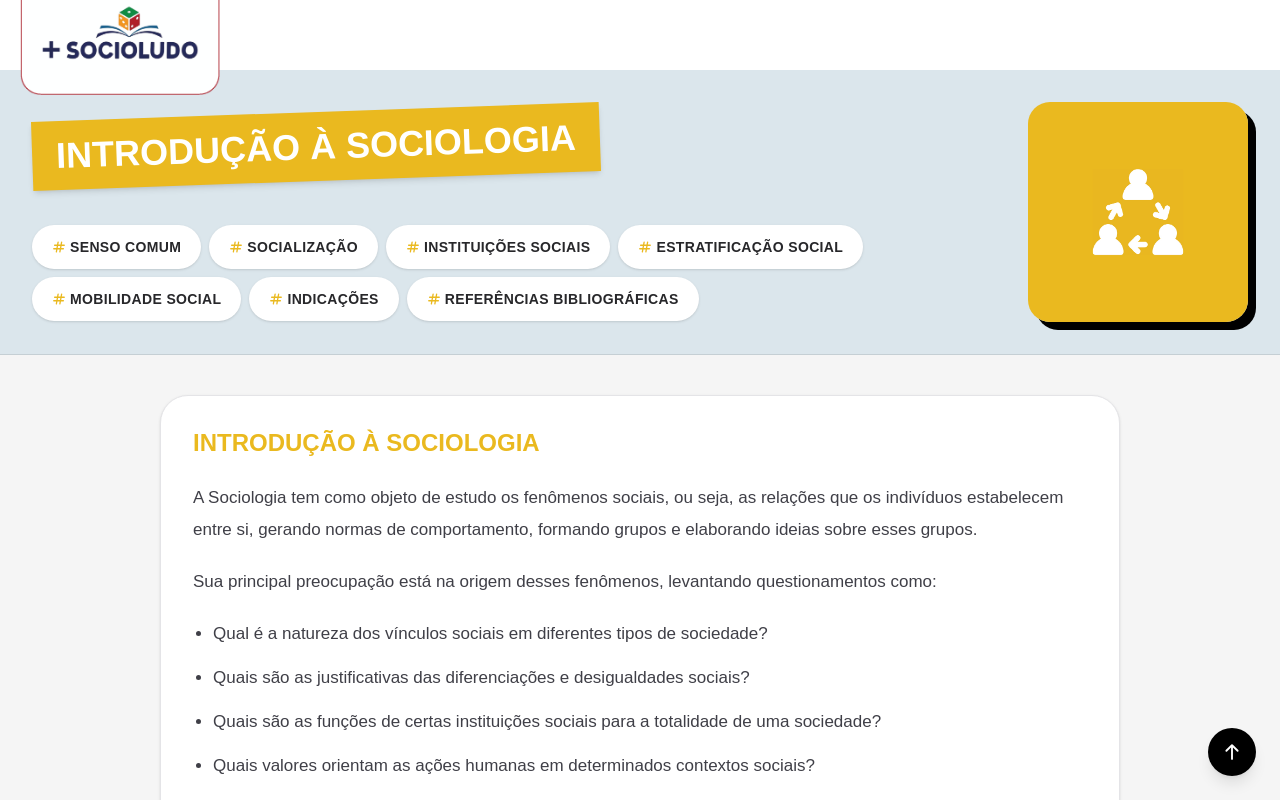
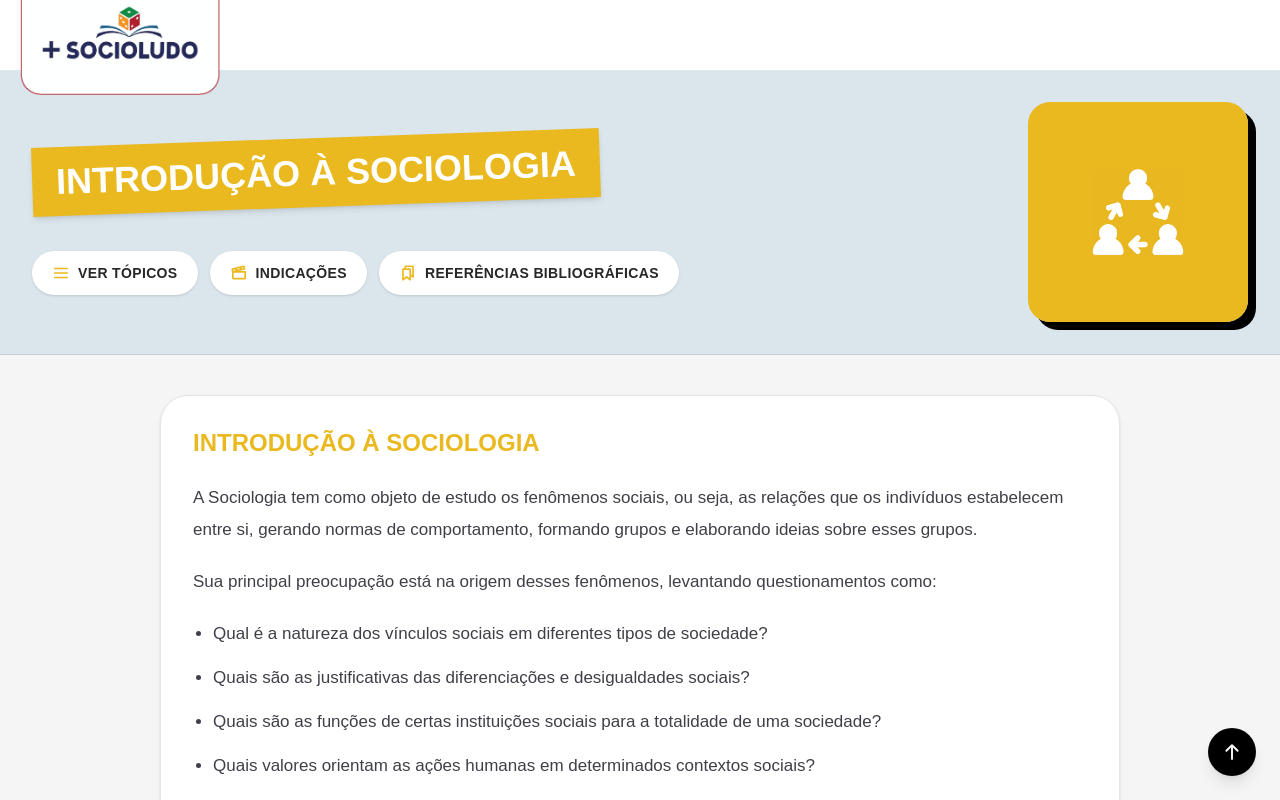
Before and after one commit to MaisSocioLudo/maissocioludo-front, a Next.js app: page /estudos/introducao_sociologia in a window 1280 px wide. Shown: the top 800 px of the page. Built offline with nearby package versions, Linux system fonts and the light colour scheme.

Commit message:
Sistema de tópicos

```diff
--- /dev/null
+++ b/src/app/estudos/[id]/(components)/tema-menu-modal.tsx
@@ -0,0 +1,162 @@
+"use client";
+
+import { useEffect, useMemo, useState } from "react";
+import { PiHashBold, PiListBold, PiXBold } from "react-icons/pi";
+
+type MenuItem = {
+  id: string;
+  label: string;
+};
+
+interface Props {
+  tema: string;
+  items: MenuItem[];
+  color: string;
+}
+
+export function TemaMenuModal({ tema, items, color }: Props) {
+  const [open, setOpen] = useState(false);
+
+  const menuItems = useMemo<MenuItem[]>(
+    () => [
+      ...items.filter(
+        (item) =>
+          item.id &&
+          item.id !== "top" &&
+          item.id !== "nav" &&
+          item.id !== "referencias" &&
+          item.id !== "indicacoes"
+      ),
+    ],
+    [items]
+  );
+
+  const displayedMenuItems = useMemo(() => {
+    return reorderForTwoColumns(menuItems);
+  }, [menuItems]);
+
+  function reorderForTwoColumns<T>(items: T[]) {
+    const half = Math.ceil(items.length / 2);
+    const left = items.slice(0, half);
+    const right = items.slice(half);
+
+    const reordered: T[] = [];
+
+    for (let i = 0; i < half; i++) {
+      if (left[i]) reordered.push(left[i]);
+      if (right[i]) reordered.push(right[i]);
+    }
+
+    return reordered;
+  }
+
+  useEffect(() => {
+    if (!open) return;
+
+    const onKeyDown = (event: KeyboardEvent) => {
+      if (event.key === "Escape") {
+        setOpen(false);
+      }
+    };
+
+    document.addEventListener("keydown", onKeyDown);
+    document.body.style.overflow = "hidden";
+
+    return () => {
+      document.removeEventListener("keydown", onKeyDown);
+      document.body.style.overflow = "";
+    };
+  }, [open]);
+
+  if (!menuItems.length) return null;
+
+  return (
+    <>
+      <button
+        type="button"
+        onClick={() => setOpen(true)}
+        className="
+          inline-flex items-center gap-2 rounded-full bg-white px-4 py-3
+          text-sm font-extrabold uppercase tracking-wide text-zinc-800 shadow-sm
+          transition hover:-translate-y-0.5 sm:px-5
+        "
+      >
+        <PiListBold style={{ color }} size={18} />
+        <span>Ver tópicos</span>
+        {/* <span className="rounded-full bg-zinc-100 px-2 py-0.5 text-[11px]">
+          {menuItems.length}
+        </span> */}
+      </button>
+
+      {open && (
+        <div className="fixed inset-0 z-[100]">
+          <button
+            type="button"
+            aria-label="Fechar menu"
+            onClick={() => setOpen(false)}
+            className="absolute inset-0 bg-black/50 backdrop-blur-[2px]"
+          />
+
+          <div
+            className="
+              mt-10 md:mt-0 absolute left-1/2 top-1/2 w-[calc(100%-24px)] max-w-2xl
+              -translate-x-1/2 -translate-y-1/2
+              rounded-[28px] border border-zinc-200 bg-white p-4 shadow-2xl
+              sm:p-6
+            "
+          >
+            <div className="mb-4 flex items-center justify-between gap-4">
+              <div>
+                <p
+                  className="text-xs font-black uppercase tracking-[0.2em]"
+                  style={{ color }}
+                >
+                  {tema}
+                </p>
+                <h3 className="text-xl font-black text-zinc-900 sm:text-2xl">
+                  Tópicos disponíveis
+                </h3>
+              </div>
+
+              <button
+                type="button"
+                onClick={() => setOpen(false)}
+                className="flex h-11 w-11 items-center justify-center rounded-full bg-zinc-100 text-zinc-800 transition hover:bg-zinc-200"
+                aria-label="Fechar"
+              >
+                <PiXBold size={20} />
+              </button>
+            </div>
+
+            <div className="max-h-[65vh] overflow-y-auto pr-1">
+              <div className="grid gap-2 grid-cols-2">
+                {displayedMenuItems.map((item) => (
+                  <button
+                    key={item.id}
+                    type="button"
+                    onClick={() => {
+                      setOpen(false);
+                      window.location.href = "#" + item.id;
+                    }}
+                    className="
+                      flex w-full items-start gap-2 rounded-2xl border border-zinc-200
+                      bg-zinc-50 px-4 py-3 text-left text-sm font-bold text-zinc-800
+                      transition hover:-translate-y-0.5 hover:border-zinc-300 hover:bg-white
+                    "
+                  >
+                    <PiHashBold
+                      size={16}
+                      className="mt-0.5 shrink-0"
+                      style={{ color }}
+                    />
+                    <span>{item.label}</span>
+                  </button>
+                ))}
+              </div>
+            </div>
+          </div>
+        </div>
+      )}
+    </>
+  );
+}
--- a/src/app/estudos/[id]/page.tsx
+++ b/src/app/estudos/[id]/page.tsx
@@ -5,7 +5,9 @@ import type { Metadata } from "next";
 import { getTemaById, temas } from "@/app/temas/temas";
 import { getTemaContent } from "@/app/temas/tema-content-loader";
 import { TemaBlockRenderer } from "./(components)/tema-render";
-import { PiArrowUpBold, PiHashBold } from "react-icons/pi";
+import { PiArrowUpBold, PiBookBold, PiBookBookmarkBold, PiBookmarksBold, PiBookOpenBold, PiCigaretteBold, PiFilmSlateBold, PiHashBold, PiHeadsetBold, PiListBold } from "react-icons/pi";
+import { TemaMenuModal } from "./(components)/tema-menu-modal";
+import Link from "next/link";
 
 type Props = {
   params: Promise<{ id: string }>;
@@ -53,6 +55,8 @@ export default async function TemaPage({ params }: Props) {
                   </h1>
                 </div>
 
+
+                {/*
                 {content.menu?.length ? (
                   <div className="mt-5 flex flex-wrap justify-start gap-2 sm:mt-6">
                     {content.menu.map((item) => (
@@ -73,9 +77,43 @@ export default async function TemaPage({ params }: Props) {
                       </a>
                     ))}
                   </div>
-                ) : null}
+                ) : null} */}
               </div>
+
+              <div className="mt-5 flex flex-wrap items-center gap-3 sm:mt-6">
+                <TemaMenuModal tema={tema.nome} items={content.menu ?? []} color={tema.cor} />
+
+                <Link href="#indicacoes">
+                  <button
+                    type="button"
+                    className="
+        inline-flex items-center gap-2 rounded-full bg-white px-4 py-3
+        text-sm font-extrabold uppercase tracking-wide text-zinc-800 shadow-sm
+        transition hover:-translate-y-0.5 sm:px-5
+      "
+                  >
+                    <PiFilmSlateBold style={{ color: tema.cor }} size={18} />
+                    <span>Indicações</span>
+                  </button>
+                </Link>
+
+                <Link href="#referencias">
+                  <button
+                    type="button"
+                    className="
+        inline-flex items-center gap-2 rounded-full bg-white px-4 py-3
+        text-sm font-extrabold uppercase tracking-wide text-zinc-800 shadow-sm
+        transition hover:-translate-y-0.5 sm:px-5
+      "
+                  >
+                    <PiBookmarksBold style={{ color: tema.cor }} size={18} />
+                    <span>Referências bibliográficas</span>
+                  </button>
+                </Link>
+              </div>
+
             </div>
+
 
             <div className="flex justify-center lg:justify-end">
               <div className="relative h-[180px] w-[180px] overflow-hidden rounded-[22px] shadow-[6px_6px_0px_rgba(0,0,0,1)] sm:h-[220px] sm:w-[220px] sm:shadow-[8px_8px_0px_rgba(0,0,0,1)]">
@@ -139,12 +177,20 @@ export default async function TemaPage({ params }: Props) {
             </section>
           ) : null}
         </div>
+
       </section>
 
+      {/* <div className="fixed bottom-4 right-4">
+        {content.menu?.length ? (
+          <TemaMenuModal items={content.menu} color={tema.cor} />
+        ) : null}
+      </div> */}
+
       <a
-        href="#top"
+        href="#nav"
         className="fixed bottom-4 right-4 z-50 flex h-11 w-11 items-center justify-center rounded-full bg-black text-white shadow-lg transition hover:scale-110 sm:bottom-6 sm:right-6 sm:h-12 sm:w-12"
         aria-label="Voltar ao topo"
+
       >
         <PiArrowUpBold size={20} />
       </a>
--- a/src/app/globals.css
+++ b/src/app/globals.css
@@ -16,6 +16,10 @@ html {
 :target {
   animation: highlight 1s ease-in-out;
 } */
+
+button:hover {
+  cursor: pointer;
+}
 
 @theme {
   --background: #ffffff;
--- a/src/app/page.tsx
+++ b/src/app/page.tsx
@@ -171,9 +171,9 @@ export default function Home() {
 
             <div className="grid grid-cols-2 gap-5 sm:grid-cols-3 lg:grid-cols-6">
               {temasPaginados.map((tema) => (
-                <>
-                  <Link href={"/estudos/" + (tema.id)}>
-                    <div key={`${tema.id}`} className="group">
+
+                <Link key={`${tema.id}`} href={"/estudos/" + (tema.id)}>
+                  <div className="group">
                     <div className="overflow-hidden rounded-[24px] border border-zinc-200 bg-white shadow-sm transition duration-300 hover:-translate-y-1 hover:shadow-xl">
                       <div className="relative aspect-[750/1039] w-full bg-zinc-100">
 
@@ -196,7 +196,6 @@ export default function Home() {
                     </p>
                   </div>
                 </Link>
-                </>
               ))}
             </div >
 
```
Lines whose indentation alone changed are shown as unchanged.
